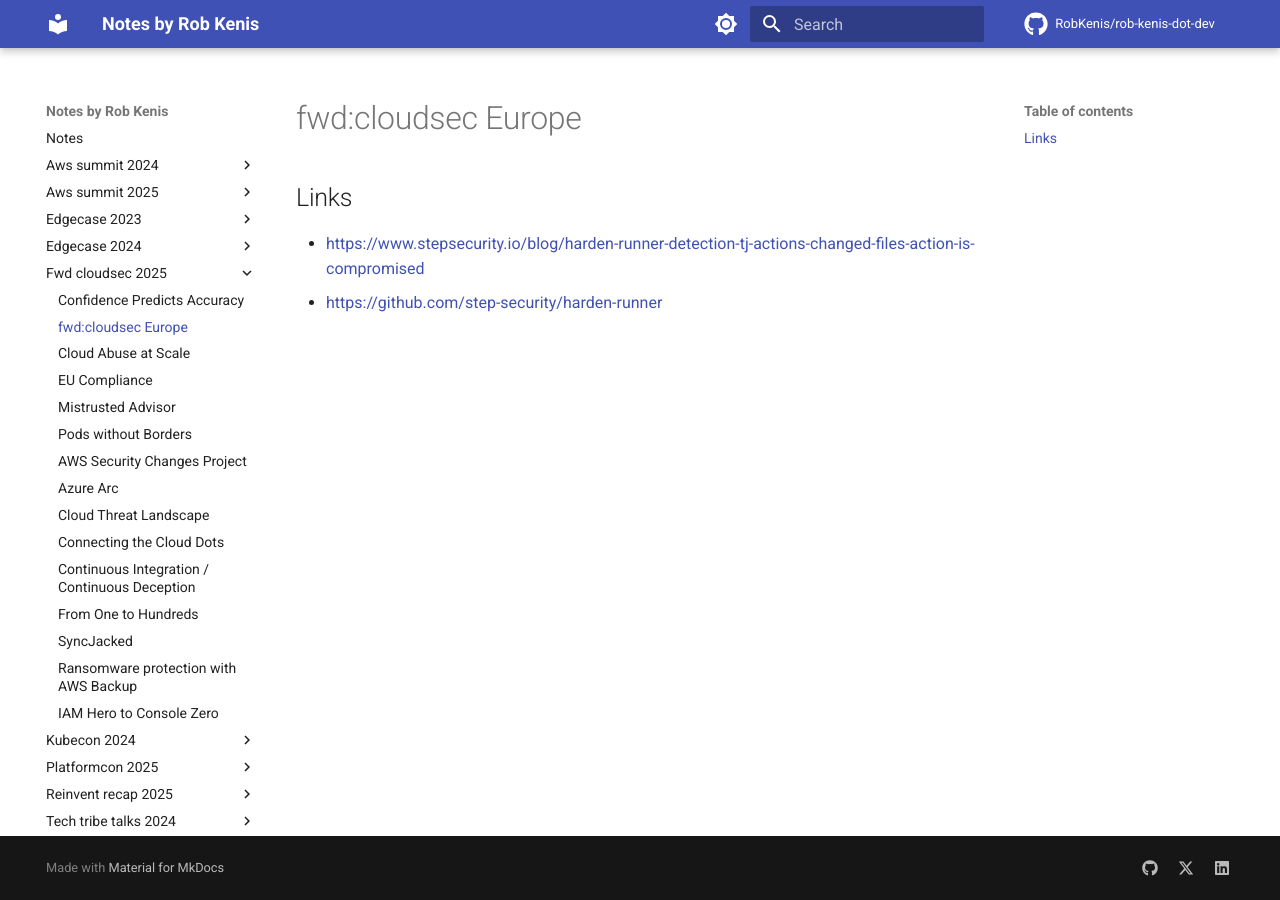
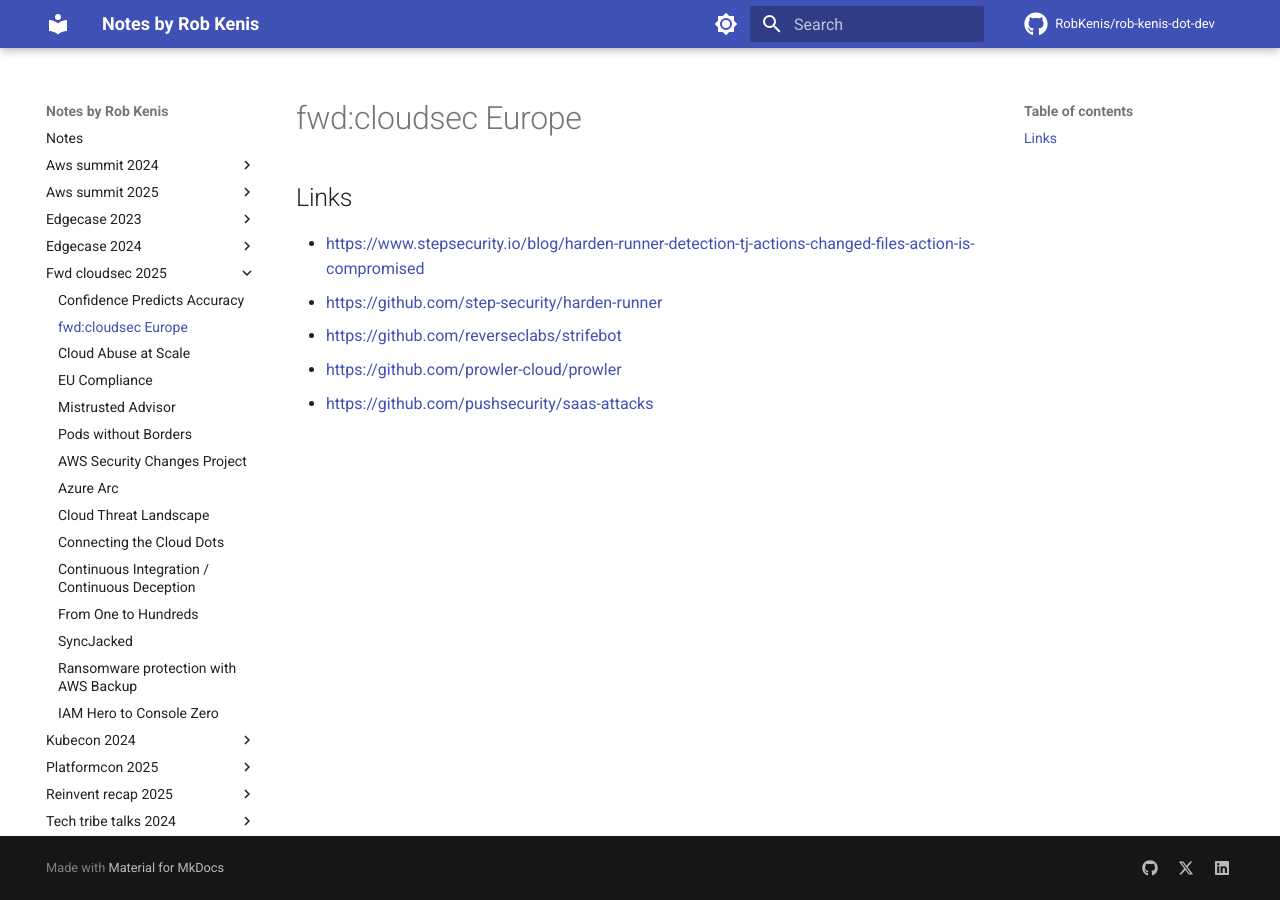
Before and after one commit to RobKenis/rob-kenis-dot-dev, an MkDocs documentation site: the page built from docs/fwd-cloudsec-2025/00-cloudsec.md, in a window 1280 px wide. Built offline with MkDocs 1.6.1 and Material for MkDocs 9.7.7, drawn with Linux system fonts in a browser that asks for light colours; comment, search, counter and statistics services are not loaded.

Commit message:
Add a couple of links

```diff
--- a/docs/fwd-cloudsec-2025/00-cloudsec.md
+++ b/docs/fwd-cloudsec-2025/00-cloudsec.md
@@ -4,3 +4,6 @@
 
 - <https://www.stepsecurity.io/blog/harden-runner-detection-tj-actions-changed-files-action-is-compromised>
 - <https://github.com/step-security/harden-runner>
+- <https://github.com/reverseclabs/strifebot>
+- <https://github.com/prowler-cloud/prowler>
+- <https://github.com/pushsecurity/saas-attacks>
```
